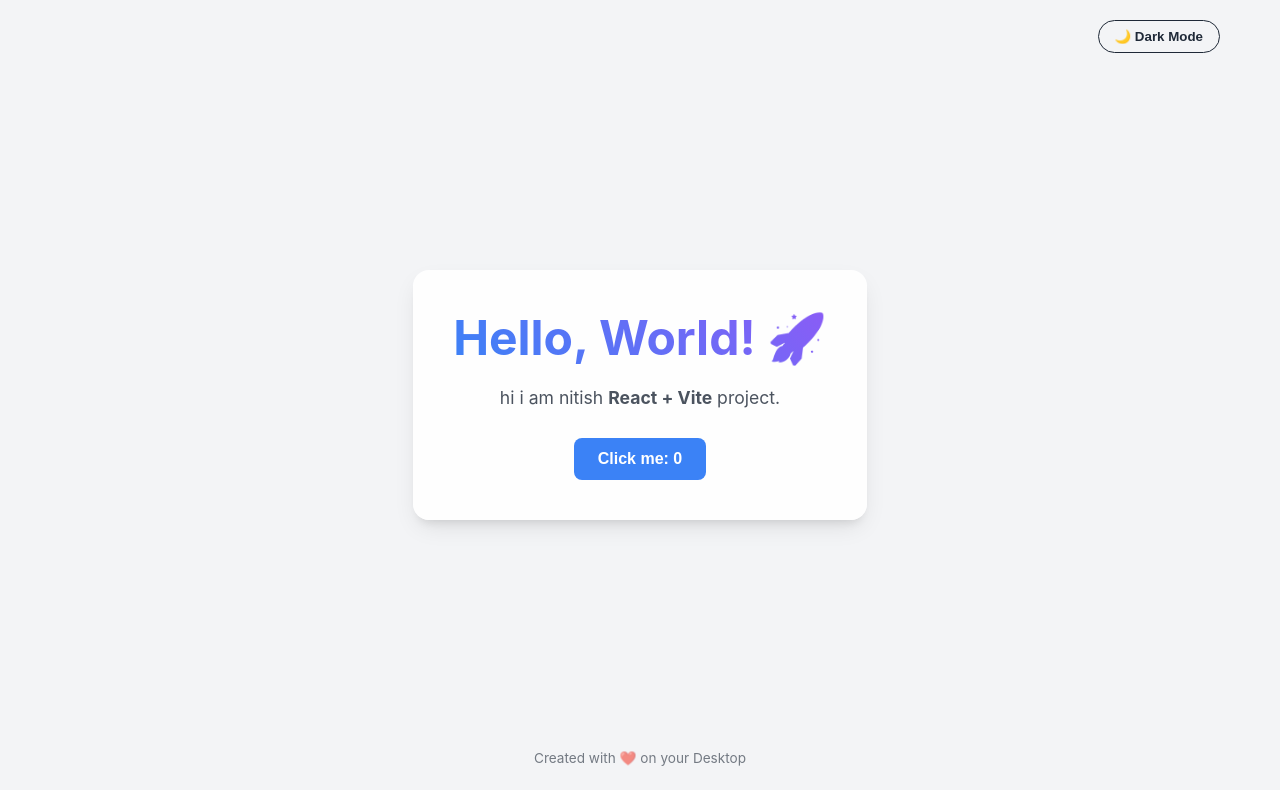
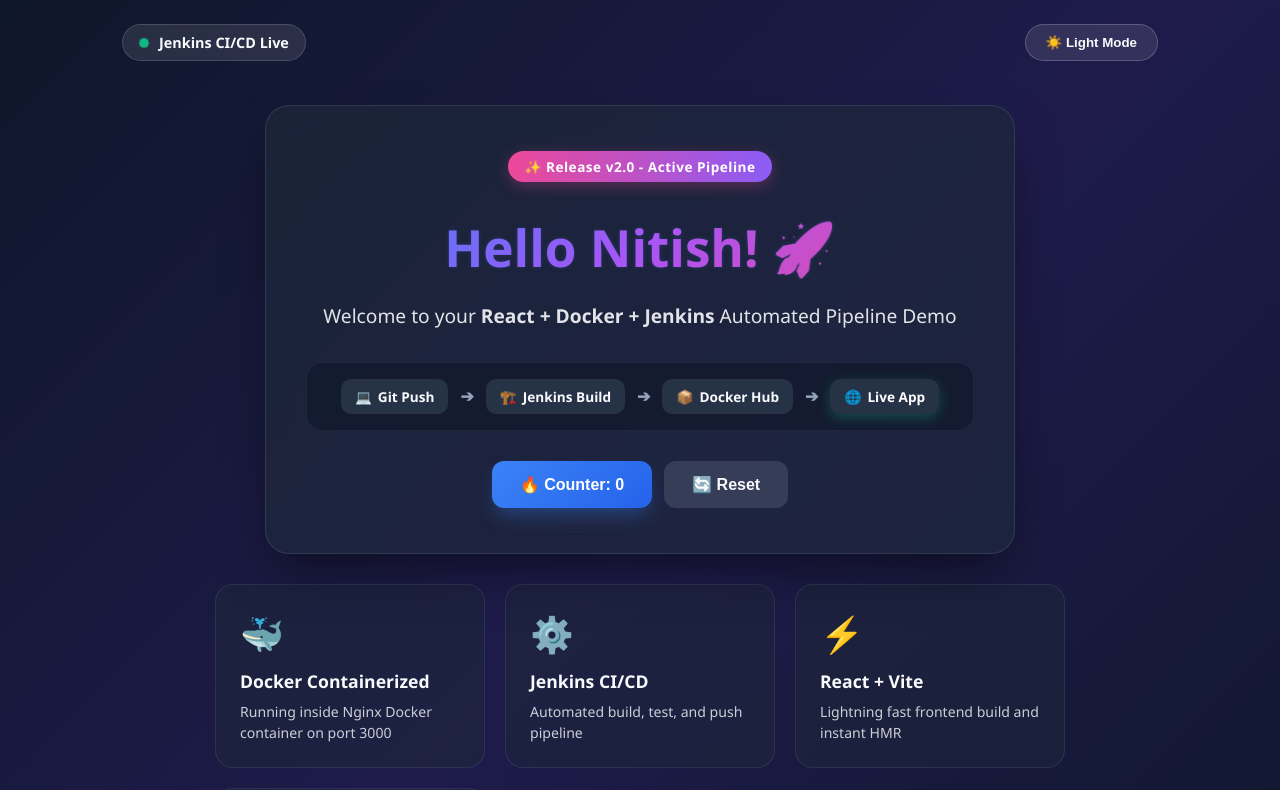
Before and after one commit to NDA2002/spring-docker, a React (Vite) app: page / in a window 1280 px wide. Shown: the top 790 px of the page. Built offline with nearby package versions, Linux system fonts and the light colour scheme.

Commit message:
UI Upgrade: Added pipeline visualizer, dark mode glassmorphism, and feature cards

```diff
--- a/src/App.css
+++ b/src/App.css
@@ -5,47 +5,79 @@
   flex-direction: column;
   justify-content: space-between;
   align-items: center;
-  font-family: -apple-system, BlinkMacSystemFont, 'Segoe UI', Roboto, Helvetica, Arial, sans-serif;
-  transition: background-color 0.3s, color 0.3s;
+  font-family: 'Segoe UI', Roboto, -apple-system, BlinkMacSystemFont, sans-serif;
+  transition: background 0.4s ease, color 0.4s ease;
   width: 100vw;
   margin: 0;
   padding: 0;
+  box-sizing: border-box;
 }
 
 /* Light / Dark Mode Colors */
 .container.light {
-  background-color: #f3f4f6;
-  color: #1f2937;
+  background: linear-gradient(135deg, #f0f4f8 0%, #e2e8f0 100%);
+  color: #1e293b;
 }
 
 .container.dark {
-  background-color: #111827;
-  color: #f9fafb;
+  background: linear-gradient(135deg, #0f172a 0%, #1e1b4b 50%, #0f172a 100%);
+  color: #f8fafc;
 }
 
 /* Header */
 .header {
   width: 100%;
-  max-width: 1200px;
+  max-width: 1100px;
   display: flex;
-  justify-content: flex-end;
-  padding: 20px;
+  justify-content: space-between;
+  align-items: center;
+  padding: 24px 32px;
   box-sizing: border-box;
 }
 
+.logo-badge {
+  display: flex;
+  align-items: center;
+  gap: 10px;
+  background: rgba(255, 255, 255, 0.1);
+  backdrop-filter: blur(10px);
+  border: 1px solid rgba(255, 255, 255, 0.15);
+  padding: 8px 16px;
+  border-radius: 30px;
+  font-weight: 600;
+  font-size: 0.9rem;
+}
+
+.live-dot {
+  width: 10px;
+  height: 10px;
+  background-color: #10b981;
+  border-radius: 50%;
+  box-shadow: 0 0 10px #10b981;
+  animation: pulse 2s infinite;
+}
+
+@keyframes pulse {
+  0% { transform: scale(0.95); box-shadow: 0 0 0 0 rgba(16, 185, 129, 0.7); }
+  70% { transform: scale(1); box-shadow: 0 0 0 10px rgba(16, 185, 129, 0); }
+  100% { transform: scale(0.95); box-shadow: 0 0 0 0 rgba(16, 185, 129, 0); }
+}
+
 .theme-toggle {
-  background: none;
-  border: 1px solid currentColor;
-  padding: 8px 16px;
-  border-radius: 20px;
+  background: rgba(255, 255, 255, 0.1);
+  border: 1px solid rgba(255, 255, 255, 0.2);
+  padding: 10px 20px;
+  border-radius: 30px;
   cursor: pointer;
   font-weight: 600;
-  transition: all 0.2s;
+  transition: all 0.3s ease;
   color: inherit;
+  backdrop-filter: blur(8px);
 }
 
 .theme-toggle:hover {
-  background-color: rgba(128, 128, 128, 0.15);
+  background-color: rgba(255, 255, 255, 0.25);
+  transform: translateY(-2px);
 }
 
 /* Main Content */
@@ -56,102 +88,220 @@
   align-items: center;
   flex-grow: 1;
   padding: 20px;
+  width: 100%;
+  max-width: 1100px;
+  gap: 30px;
 }
 
-.card {
-  background-color: rgba(255, 255, 255, 0.95);
-  padding: 40px;
-  border-radius: 16px;
-  box-shadow: 0 10px 25px -5px rgba(0, 0, 0, 0.1), 0 8px 10px -6px rgba(0, 0, 0, 0.1);
+.hero-card {
+  background: rgba(255, 255, 255, 0.9);
+  padding: 45px 40px;
+  border-radius: 24px;
+  box-shadow: 0 20px 40px rgba(0, 0, 0, 0.08);
   text-align: center;
-  max-width: 500px;
+  max-width: 750px;
   width: 100%;
   box-sizing: border-box;
-  transition: background-color 0.3s, box-shadow 0.3s;
+  transition: all 0.3s ease;
 }
 
-.container.dark .card {
-  background-color: #1f2937;
-  box-shadow: 0 10px 25px -5px rgba(0, 0, 0, 0.3), 0 8px 10px -6px rgba(0, 0, 0, 0.3);
+.container.dark .hero-card {
+  background: rgba(30, 41, 59, 0.7);
+  backdrop-filter: blur(16px);
+  border: 1px solid rgba(255, 255, 255, 0.1);
+  box-shadow: 0 25px 50px -12px rgba(0, 0, 0, 0.5);
+}
+
+.status-pill {
+  display: inline-block;
+  background: linear-gradient(90deg, #ec4899, #8b5cf6);
+  color: white;
+  padding: 6px 16px;
+  border-radius: 20px;
+  font-size: 0.85rem;
+  font-weight: 700;
+  letter-spacing: 0.5px;
+  margin-bottom: 20px;
+  box-shadow: 0 4px 15px rgba(236, 72, 153, 0.3);
 }
 
 .title {
-  font-size: 3rem;
-  margin-top: 0;
-  margin-bottom: 10px;
-  background: linear-gradient(45deg, #3b82f6, #8b5cf6);
+  font-size: 3.2rem;
+  margin: 10px 0;
+  font-weight: 800;
+  background: linear-gradient(135deg, #3b82f6, #a855f7, #ec4899);
   -webkit-background-clip: text;
   -webkit-text-fill-color: transparent;
-  animation: bounce 2s infinite;
+  animation: glow 3s ease-in-out infinite alternate;
+}
+
+@keyframes glow {
+  from { filter: drop-shadow(0 0 2px rgba(59, 130, 246, 0.2)); }
+  to { filter: drop-shadow(0 0 10px rgba(168, 85, 247, 0.4)); }
 }
 
 .subtitle {
-  font-size: 1.1rem;
+  font-size: 1.2rem;
   margin-bottom: 30px;
-  opacity: 0.8;
+  opacity: 0.9;
+  line-height: 1.6;
 }
 
-/* Buttons */
+/* Pipeline Flow Visualizer */
+.pipeline-banner {
+  display: flex;
+  align-items: center;
+  justify-content: center;
+  gap: 12px;
+  background: rgba(0, 0, 0, 0.05);
+  padding: 16px 24px;
+  border-radius: 16px;
+  margin-bottom: 30px;
+  flex-wrap: wrap;
+}
+
+.container.dark .pipeline-banner {
+  background: rgba(15, 23, 42, 0.6);
+  border: 1px solid rgba(255, 255, 255, 0.05);
+}
+
+.pipeline-step {
+  display: flex;
+  align-items: center;
+  gap: 6px;
+  background: rgba(255, 255, 255, 0.6);
+  padding: 8px 14px;
+  border-radius: 10px;
+  font-size: 0.85rem;
+  font-weight: 600;
+}
+
+.container.dark .pipeline-step {
+  background: rgba(51, 65, 85, 0.6);
+}
+
+.pipeline-step.active {
+  background: #10b981;
+  color: white;
+  box-shadow: 0 4px 12px rgba(16, 185, 129, 0.3);
+}
+
+.pipeline-arrow {
+  color: #94a3b8;
+  font-weight: bold;
+}
+
+/* Interactive Section */
 .interactive-section {
   display: flex;
   flex-direction: column;
   align-items: center;
-  gap: 15px;
+  gap: 16px;
+}
+
+.button-group {
+  display: flex;
+  gap: 12px;
 }
 
 .btn {
-  padding: 12px 24px;
+  padding: 14px 28px;
   font-size: 1rem;
-  font-weight: bold;
+  font-weight: 700;
   border: none;
-  border-radius: 8px;
+  border-radius: 12px;
   cursor: pointer;
-  transition: transform 0.1s, background-color 0.2s;
+  transition: all 0.2s ease;
 }
 
 .btn-primary {
-  background-color: #3b82f6;
+  background: linear-gradient(135deg, #3b82f6, #2563eb);
   color: white;
+  box-shadow: 0 10px 20px -5px rgba(59, 130, 246, 0.4);
 }
 
 .btn-primary:hover {
-  background-color: #2563eb;
+  transform: translateY(-2px);
+  box-shadow: 0 14px 24px -5px rgba(59, 130, 246, 0.5);
+}
+
+.btn-secondary {
+  background: rgba(148, 163, 184, 0.2);
+  color: inherit;
+}
+
+.btn-secondary:hover {
+  background: rgba(148, 163, 184, 0.3);
   transform: translateY(-2px);
 }
 
-.btn-primary:active {
-  transform: translateY(0);
+.count-badge {
+  background: rgba(16, 185, 129, 0.15);
+  border: 1px solid rgba(16, 185, 129, 0.3);
+  color: #10b981;
+  padding: 10px 20px;
+  border-radius: 12px;
+  margin-top: 10px;
+}
+
+/* Features Grid */
+.features-grid {
+  display: grid;
+  grid-template-columns: repeat(auto-fit, minmax(220px, 1fr));
+  gap: 20px;
+  width: 100%;
+  max-width: 850px;
+}
+
+.feature-card {
+  background: rgba(255, 255, 255, 0.7);
+  padding: 24px;
+  border-radius: 18px;
+  text-align: left;
+  transition: all 0.3s ease;
+  border: 1px solid rgba(255, 255, 255, 0.4);
+}
+
+.container.dark .feature-card {
+  background: rgba(30, 41, 59, 0.5);
+  border: 1px solid rgba(255, 255, 255, 0.08);
+}
+
+.feature-card:hover {
+  transform: translateY(-5px);
+  box-shadow: 0 15px 30px rgba(0, 0, 0, 0.15);
+}
+
+.feature-icon {
+  font-size: 2.2rem;
+  margin-bottom: 12px;
+}
+
+.feature-card h3 {
+  margin: 0 0 8px 0;
+  font-size: 1.1rem;
+}
+
+.feature-card p {
+  margin: 0;
+  font-size: 0.88rem;
+  opacity: 0.8;
+  line-height: 1.5;
 }
 
 /* Animations */
-@keyframes bounce {
-  0%, 100% {
-    transform: translateY(0);
-  }
-  50% {
-    transform: translateY(-10px);
-  }
-}
-
 .fade-in {
-  animation: fadeIn 0.5s ease-out forwards;
-  font-weight: 500;
+  animation: fadeIn 0.4s ease-out forwards;
 }
 
 @keyframes fadeIn {
-  from {
-    opacity: 0;
-    transform: translateY(5px);
-  }
-  to {
-    opacity: 1;
-    transform: translateY(0);
-  }
+  from { opacity: 0; transform: translateY(8px); }
+  to { opacity: 1; transform: translateY(0); }
 }
 
 /* Footer */
 .footer {
-  padding: 20px;
-  font-size: 0.85rem;
-  opacity: 0.6;
+  padding: 24px;
+  font-size: 0.9rem;
+  opacity: 0.7;
 }
--- a/src/App.jsx
+++ b/src/App.jsx
@@ -2,47 +2,100 @@
 import './App.css'
 
 function App() {
-  const [theme, setTheme] = useState('light')
+  const [theme, setTheme] = useState('dark')
   const [clickCount, setClickCount] = useState(0)
+  const [activeTab, setActiveTab] = useState('pipeline')
 
   const toggleTheme = () => {
     setTheme((prev) => (prev === 'light' ? 'dark' : 'light'))
   }
 
+  const features = [
+    { icon: '🐳', title: 'Docker Containerized', desc: 'Running inside Nginx Docker container on port 3000' },
+    { icon: '⚙️', title: 'Jenkins CI/CD', desc: 'Automated build, test, and push pipeline' },
+    { icon: '⚡', title: 'React + Vite', desc: 'Lightning fast frontend build and instant HMR' },
+    { icon: '🚀', title: 'Auto Deployment', desc: 'Pushed to Docker Hub & deployed automatically' }
+  ]
+
   return (
     <div className={`container ${theme}`}>
       <header className="header">
+        <div className="logo-badge">
+          <span className="live-dot"></span>
+          <span>Jenkins CI/CD Live</span>
+        </div>
         <button onClick={toggleTheme} className="theme-toggle">
           {theme === 'light' ? '🌙 Dark Mode' : '☀️ Light Mode'}
         </button>
       </header>
 
       <main className="main-content">
-        <div className="card">
-          <h1 className="title">Hello, World! 🚀</h1>
+        <div className="hero-card">
+          <div className="status-pill">✨ Release v2.0 - Active Pipeline</div>
+          <h1 className="title">Hello Nitish! 🚀</h1>
           <p className="subtitle">
-            hi  i am nitish <strong>React + Vite</strong> project.
+            Welcome to your <strong>React + Docker + Jenkins</strong> Automated Pipeline Demo
           </p>
 
+          <div className="pipeline-banner">
+            <div className="pipeline-step">
+              <span className="step-icon">💻</span>
+              <span className="step-label">Git Push</span>
+            </div>
+            <span className="pipeline-arrow">➔</span>
+            <div className="pipeline-step">
+              <span className="step-icon">🏗️</span>
+              <span className="step-label">Jenkins Build</span>
+            </div>
+            <span className="pipeline-arrow">➔</span>
+            <div className="pipeline-step">
+              <span className="step-icon">📦</span>
+              <span className="step-label">Docker Hub</span>
+            </div>
+            <span className="pipeline-arrow">➔</span>
+            <div className="pipeline-step active">
+              <span className="step-icon">🌐</span>
+              <span className="step-label">Live App</span>
+            </div>
+          </div>
+
           <div className="interactive-section">
-            <button
-              onClick={() => setClickCount((prev) => prev + 1)}
-              className="btn btn-primary"
-            >
-              Click me: {clickCount}
-            </button>
+            <div className="button-group">
+              <button
+                onClick={() => setClickCount((prev) => prev + 1)}
+                className="btn btn-primary"
+              >
+                🔥 Counter: {clickCount}
+              </button>
+              <button
+                onClick={() => setClickCount(0)}
+                className="btn btn-secondary"
+              >
+                🔄 Reset
+              </button>
+            </div>
 
             {clickCount > 0 && (
-              <p className="fade-in">
-                🎉 You have clicked the button {clickCount} {clickCount === 1 ? 'time' : 'times'}!
+              <p className="fade-in count-badge">
+                🎉 Great! You pushed the button <strong>{clickCount}</strong> {clickCount === 1 ? 'time' : 'times'}!
               </p>
             )}
           </div>
         </div>
+
+        <div className="features-grid">
+          {features.map((item, index) => (
+            <div key={index} className="feature-card">
+              <div className="feature-icon">{item.icon}</div>
+              <h3>{item.title}</h3>
+              <p>{item.desc}</p>
+            </div>
+          ))}
+        </div>
       </main>
 
       <footer className="footer">
-        <p>Created with ❤️ on your Desktop</p>
+        <p>Built with ❤️ by Nitish | Deployed via Jenkins CI/CD Pipeline</p>
       </footer>
     </div>
   )
```
